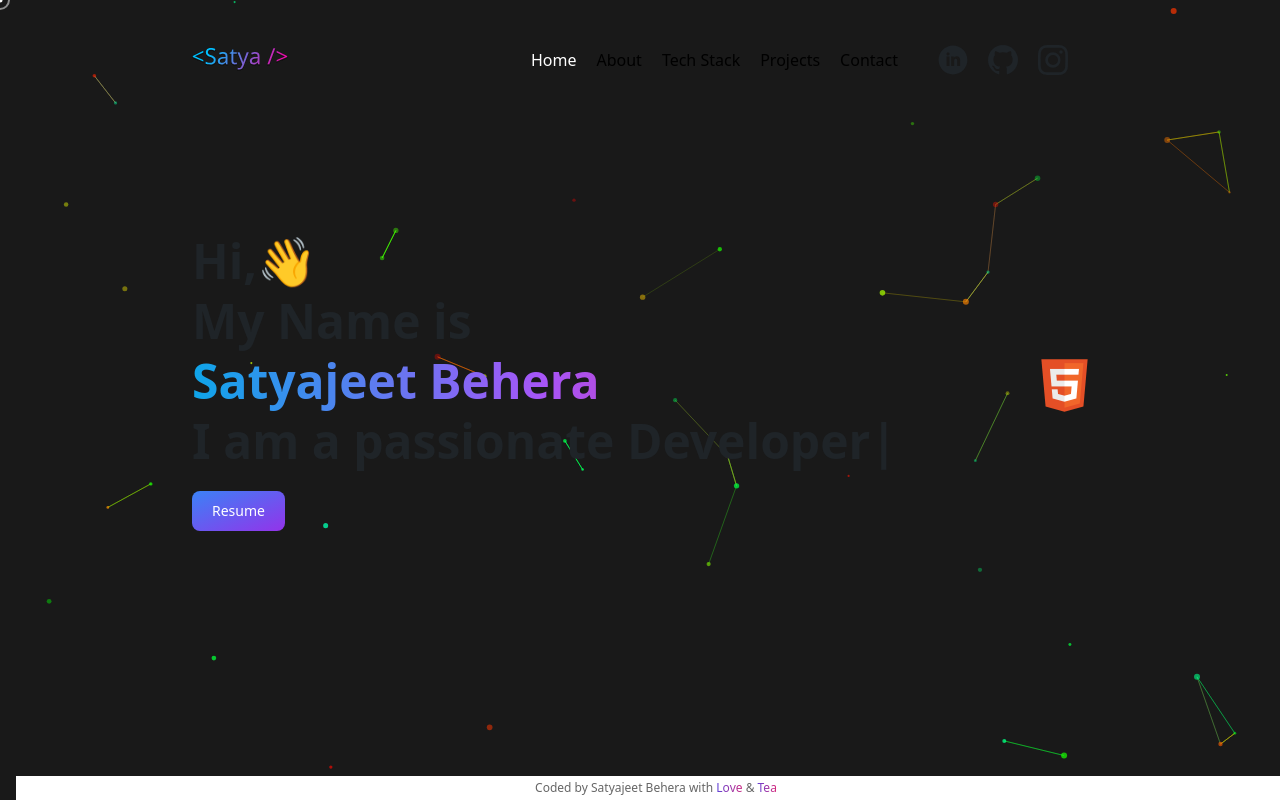
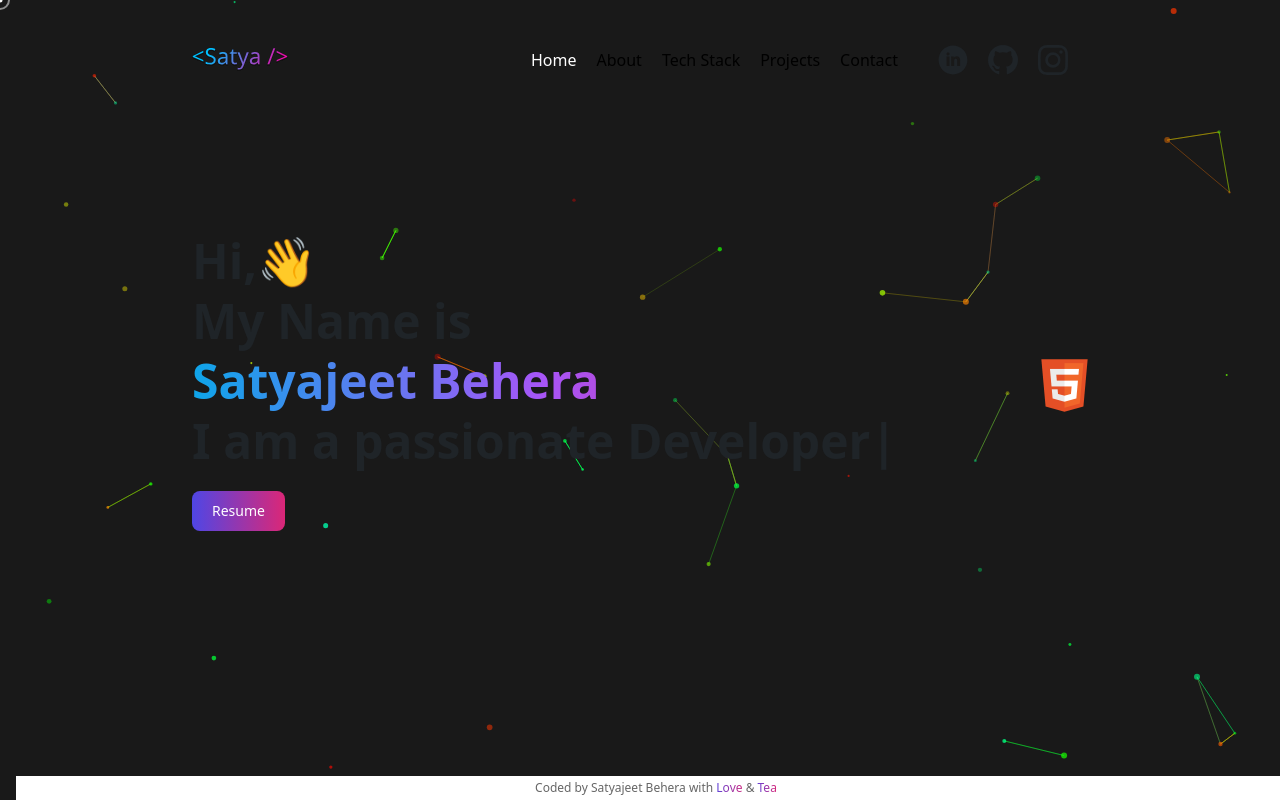
Before and after one commit to SatyajeetBehera1/reactPortfolio, a React (Create React App) app: page / in a window 1280 px wide. Built offline with nearby package versions, Linux system fonts and the light colour scheme.

Commit message:
Update Home.jsx

```diff
--- a/src/Pages/Home.jsx
+++ b/src/Pages/Home.jsx
@@ -107,7 +107,7 @@ function Home() {
         </h2>
 
         <a href='https://drive.google.com/file/d/1E3e8LFZRIrt3i66M7V8AW-Qp7UDNZx0P/view?usp=drive_link' target='_blank' rel="noreferrer">
-    <button type="button" class="text-white bg-gradient-to-br from-blue-500 to-purple-600 hover:bg-gradient-to-bl focus:ring-4 focus:outline-none focus:ring-blue-300 dark:focus:ring-blue-800 font-medium rounded-lg text-sm px-5 py-2.5 text-center mr-2 mb-2 mt-5
+    <button type="button" class="text-white bg-gradient-to-r from-indigo-600 to-pink-600 hover:bg-gradient-to-bl focus:ring-4 focus:outline-none focus:ring-blue-300 dark:focus:ring-blue-800 font-medium rounded-lg text-sm px-5 py-2.5 text-center mr-2 mb-2 mt-5
     " ref={butt}>Resume</button></a>
 
       </div>
```
